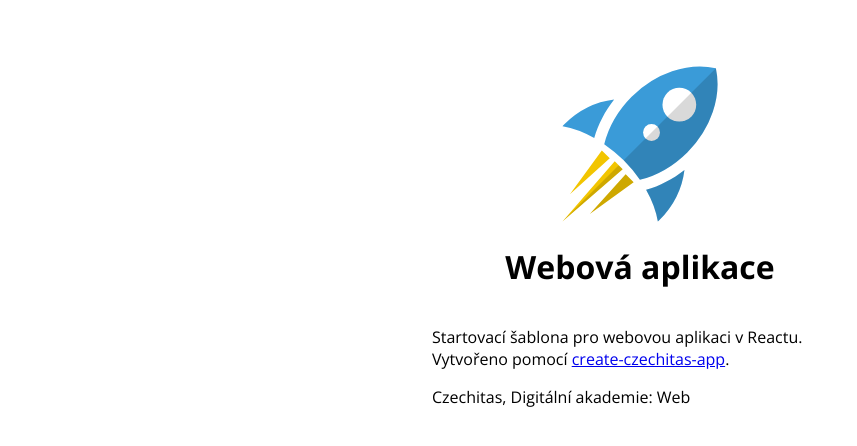
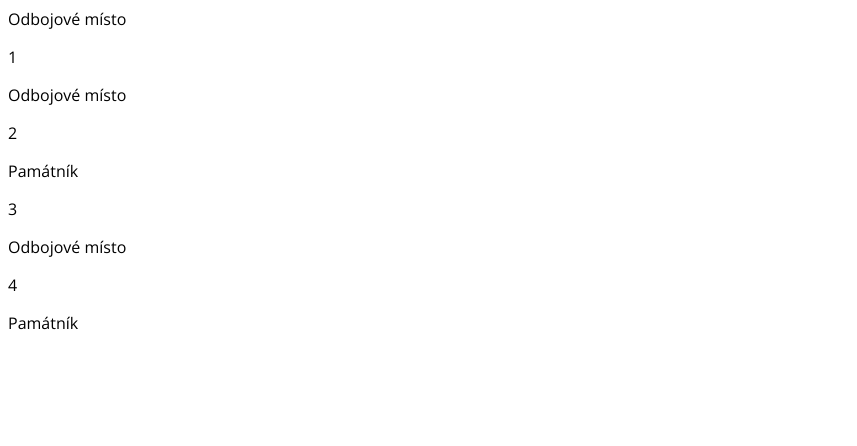
Before and after one commit to Sejmona/3kr-love, a React app in the folder my-app/: page / in a window 1280 px wide. Shown: the top 446 px of the page, without its empty margins (0-857 px from the left). Built offline with nearby package versions, Linux system fonts and the light colour scheme.

Commit message:
Hackathon1

```diff
--- /dev/null
+++ b/my-app/public/Komponenty/StepPoint/index.jsx
@@ -0,0 +1,13 @@
+import React from 'react';
+
+const StepPoint = (props) => {
+  const { number, title } = props;
+  return (
+    <div className="stepper__background">
+      <p className="stepper__background__number">{number}</p>
+      <p className="stepper__background__title">{title}</p>
+    </div>
+  );
+};
+
+export default StepPoint;
--- /dev/null
+++ b/my-app/public/Komponenty/Stepper/index.jsx
@@ -0,0 +1,41 @@
+import React from 'react';
+import StepPoint from '../StepPoint';
+
+const Stepper = () => {
+  const steppoints = [
+    {
+      title: 'Odbojové místo',
+      number: 1,
+    },
+    {
+      title: 'Památník',
+      number: 2,
+    },
+    {
+      title: 'Odbojové místo',
+      number: 3,
+    },
+    {
+      title: 'Památník',
+      number: 4,
+    },
+  ];
+
+  return (
+    <div className="stepper">
+      Odbojové místo
+      {steppoints.map((steppoint) => {
+        return (
+          <StepPoint
+            number={steppoint.number}
+            title={steppoint.title}
+            key={steppoint.number}
+            background="Obrázek"
+          />
+        );
+      })}
+    </div>
+  );
+};
+
+export default Stepper;
--- /dev/null
+++ b/my-app/public/source.js
@@ -0,0 +1,6 @@
+export default [
+  {
+    title: 'Místo odbojové činnosti.',
+    point: '',
+  },
+];
--- a/my-app/src/index.jsx
+++ b/my-app/src/index.jsx
@@ -1,22 +1,12 @@
 import React from 'react';
 import { createRoot } from 'react-dom/client';
 import './style.css';
+import Stepper from '../Public/Komponenty/Stepper';
 
 const App = () => (
-  <div className="container">
-    <header>
-      <div className="logo"></div>
-      <h1>Webová aplikace</h1>
-    </header>
-    <main>
-      <p>Startovací šablona pro webovou aplikaci v Reactu. Vytvořeno pomocí <a href="https://www.npmjs.com/package/create-czechitas-app">create-czechitas-app</a>.</p>
-    </main>
-    <footer>
-      <p>Czechitas, Digitální akademie: Web</p>
-    </footer>
+  <div className="Container">
+    <Stepper />
   </div>
 );
 
-createRoot(
-  document.querySelector('#app')
-).render(<App />);
+createRoot(document.querySelector('#app')).render(<App />);
```
Also changed, not shown: my-app/public/Komponenty/2TajnaSchranka/index.jsx (added), my-app/public/Komponenty/2TajnaSchranka/styly.css (added), my-app/public/Komponenty/StepPoint/styly.css (added), my-app/public/Komponenty/Stepper/styly.css (added).
